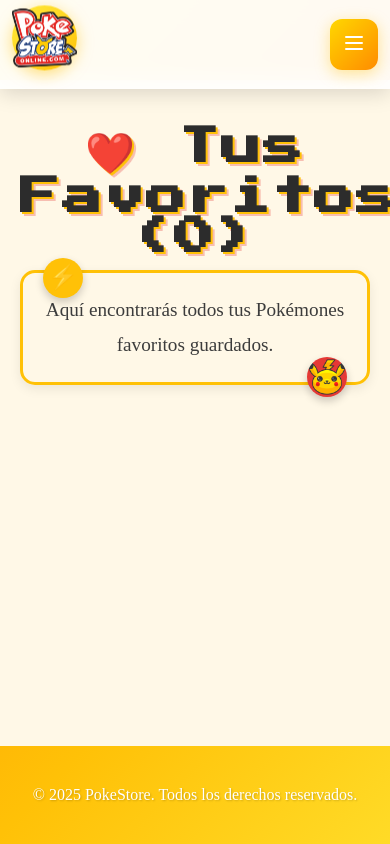
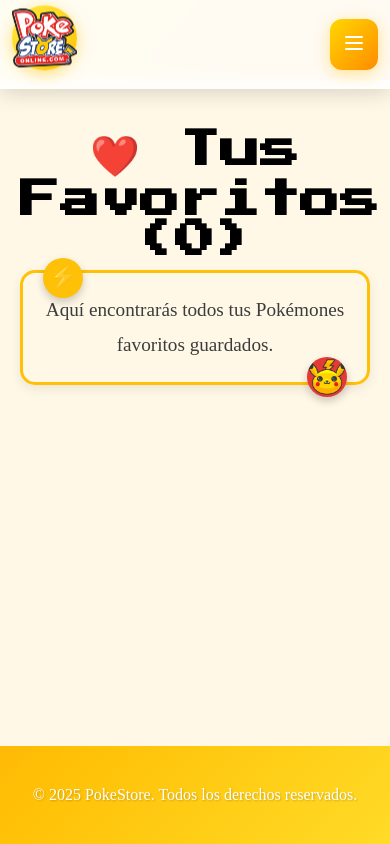
Before and after one commit to fabricoronil/tp-final-react-Fabricio-Coronil, a React (Vite) app: page /tp-final-react-Fabricio-Coronil/favoritos in a window 390 px wide. Built offline with nearby package versions, Linux system fonts and the light colour scheme.

Commit message:
h2 home adaptando a mobile

```diff
--- /dev/null
+++ b/src/pages/Favoritos.css
@@ -0,0 +1,16 @@
+/* Estilos para la página de Favoritos */
+
+.section-title {
+    text-align: center;
+    font-size: 2.5rem;
+    margin-bottom: 20px;
+    color: #333;
+}
+
+@media (max-width: 480px) {
+  .section-title {
+    font-size: 1.7rem;
+    font-family: sans-serif;
+    word-wrap: break-word;
+  }
+}
--- a/src/pages/Home.css
+++ b/src/pages/Home.css
@@ -9,7 +9,7 @@
 
 }
 
-.section-title {
+.home-container .section-title {
   font-size: 3rem;
   color: #2c2c2c;
   margin-bottom: 1.5rem;
@@ -87,10 +87,10 @@
     padding: 2rem 1rem;
   }
 
-  .section-title {
-    font-size: 2rem;
+  .home-container .section-title {
+    font-size: 1.5rem;
     text-shadow: 2px 2px 0px #ffc107,
-                 4px 4px 0px rgba(229, 57, 53, 0.3);
+                 3px 3px 0px rgba(229, 57, 53, 0.3);
   }
 
   .section-text {
@@ -107,8 +107,11 @@
 }
 
 @media (max-width: 480px) {
-  .section-title {
-    font-size: 1.5rem;
+  .home-container .section-title {
+    font-size: 1.4rem;
+    text-shadow: 1px 1px 0px #ffc107;
+    letter-spacing: 0;
+    overflow-wrap: break-word;
   }
 
   .section-text {
```
